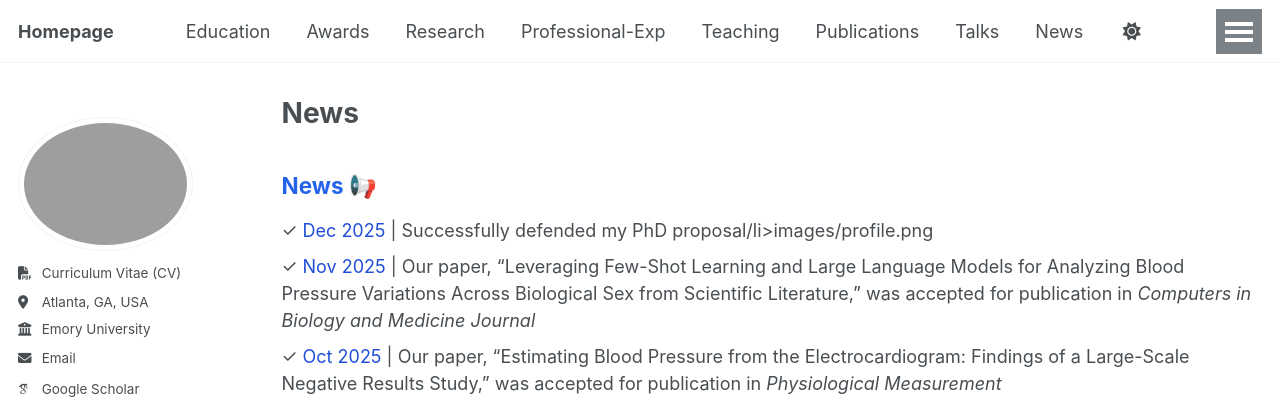
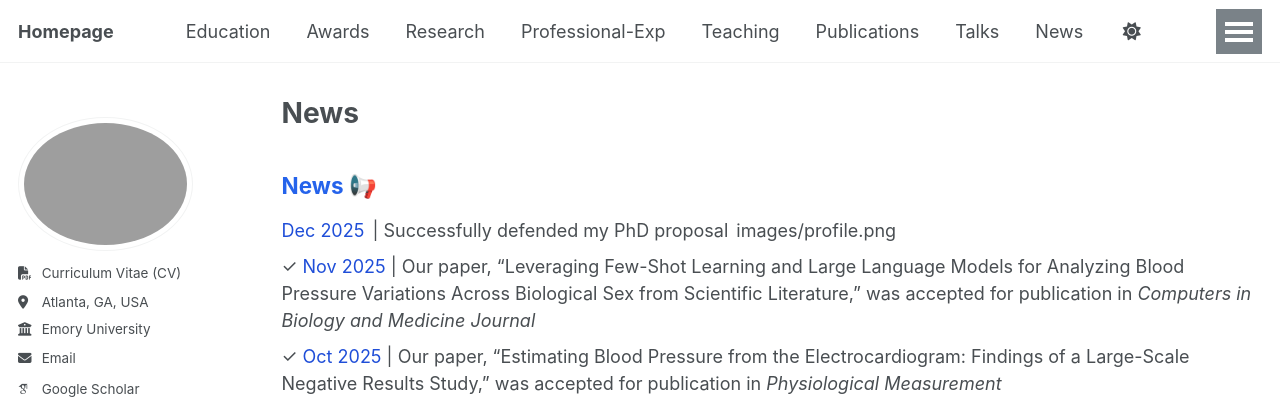
Before and after one commit to Somayyehmousavi/somayyehmousavi.github.io, a Jekyll site: the page built from _pages/news.md, in a window 1280 px wide and 1400 px high. Shown: the top 406 px of the window. Built offline with Jekyll 4.4.1, drawn with Linux system fonts in a browser that asks for light colours; some web fonts are replaced.

Commit message:
Update news.md

```diff
--- a/_pages/news.md
+++ b/_pages/news.md
@@ -6,10 +6,12 @@ author_profile: true
 ---
 <h2 style="color:#2563eb;">News 📢</h2>
 <ul style="list-style-type: none; padding-left: 0;">
-  <li>✓ <span style="color:#1f4ed8;">Dec 2025</span> | Successfully defended my PhD proposal/li>
+  <li style="display: flex; align-items: center; gap: 8px;">
+    <span style="color:#1f4ed8;">Dec 2025</span> | Successfully defended my PhD proposal
     <figure style="display: inline-block; margin: 0;">
       images/profile.png
     </figure>
+  </li>
   <li>✓ <span style="color:#1f4ed8;">Nov 2025</span> | Our paper, “Leveraging Few-Shot Learning and Large Language Models for Analyzing Blood Pressure Variations Across Biological Sex from Scientific Literature,” was accepted for publication in <i>Computers in Biology and Medicine Journal</i></li>
   <li>✓ <span style="color:#1f4ed8;">Oct 2025</span> | Our paper, “Estimating Blood Pressure from the Electrocardiogram: Findings of a Large-Scale Negative Results Study,” was accepted for publication in <i>Physiological Measurement</i></li>
   <li>✓ <span style="color:#1f4ed8;">July 2025</span> | Participated in Datathon 2025, Chicago, IL, USA</li>
```
